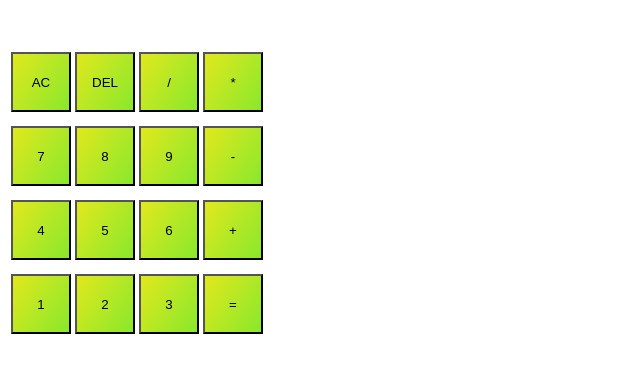
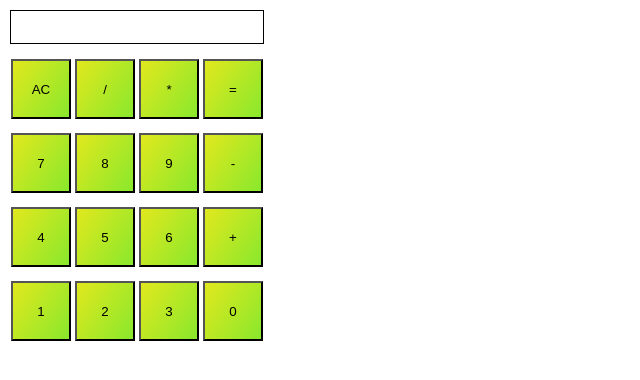
Before and after one commit to Joker933/AngularKalkulacka, an Angular app: page / in a window 1280 px wide. Shown: the top 380 px of the page, without its empty margins (0-640 px from the left). Built offline with nearby package versions, Linux system fonts and the light colour scheme.

Commit message:
RipTretak

```diff
--- a/src/app/app.component.html
+++ b/src/app/app.component.html
@@ -1,16 +1,18 @@
 <!-- <div class="tlacitka"> -->
 <div>
   <div class="hlavni">
-    <form name="formular" class="vysledek">
-      <div name="tabulka" class="vysledek" [innerHTML]="vysledek"></div>
-    </form>
+    <table>
+      <tr>
+        <td name="tabulka" class="vysledek" [innerHTML]="vysledek"></td>
+      </tr>
+    </table>
   </div>
   <table>
     <tr>
       <td><input class="tlacitko" type="button" value="AC"(click)="ac()"></td>
-      <td><input class="tlacitko" type="button" value="DEL"(click)="del()"></td>
       <td><input class="tlacitko" type="button" value="/"(click)="deleno()"></td>
       <td><input class="tlacitko" type="button" value="*"(click)="krat()"></td>
+      <td><input class="tlacitko" type="button" value="="(click)="vypocet()"></td>
     </tr>
     <tr>
       <td><input class="tlacitko" type="button" value="7"(click)="sedm()"></td>
@@ -28,7 +30,7 @@
       <td><input class="tlacitko" type="button" value="1"(click)="jedna()"></td>
       <td><input class="tlacitko" type="button" value="2"(click)="dva()"></td>
       <td><input class="tlacitko" type="button" value="3"(click)="tri()"></td>
-      <td><input class="tlacitko" type="button" value="="></td>
+      <td><input class="tlacitko" type="button" value="0"(click)="nula()"></td>
     </tr>
   </table>
 </div>
--- a/src/app/app.component.scss
+++ b/src/app/app.component.scss
@@ -1,4 +1,8 @@
-
+table .vysledek{
+  border-style:solid;
+  border-width: 1px;
+  border-color: black;
+}
 .tlacitko{
   margin-top: 10px;
   width: 60px;
--- a/src/app/app.component.ts
+++ b/src/app/app.component.ts
@@ -6,21 +6,60 @@ import { Component } from '@angular/core';
 })
 export class AppComponent {
   title = 'Kalkulacka'
-  vysledek: any;
-  jedna(){
-    console.log("TEST");
-      this.vysledek = 1;
+  vysledek: any = '';
+  c:number = 0;
+  nula() {
+    this.vysledek += 0;
   }
-  dva(){
-    console.log("TEST2");
-    this.vysledek = 2;
+  jedna() {
+    this.vysledek += 1;
   }
-}
+  dva() {
+    this.vysledek += 2;
+  }
+  tri() {
+    this.vysledek += 3;
+  }
+  ctyri() {
+    this.vysledek += 4;
+  }
+  pet() {
+    this.vysledek += 5;
+  }
+  sest() {
+    this.vysledek += 6;
+  }
+  sedm() {
+    this.vysledek += 7;
+  }
+  osm() {
+    this.vysledek += 8;
+  }
+  devet() {
+    this.vysledek += 9;
+  }
+  plus() {
+    this.vysledek += '+';
+  }
+  minus() {
+    this.vysledek += '-';
+  }
+  krat() {
+    this.vysledek += '*';
+  }
+  deleno() {
+    this.vysledek += '/';
+  }
+  ac() {
+    this.vysledek = '';
+  }
 
-function vlozit(num: any){
-  //document.formular.tabulka.value = document.formular.tabulka.value+nu
-  /*if(num==1){
-    console.log("TEST");
-  }*/
+  vypocet() {
+    this.c = this.vysledek;
+    console.log(this.c);
+    this.vysledek = '';
+  }
+
+
 }
 //Vubec nevim co zde psat dal :)
```
